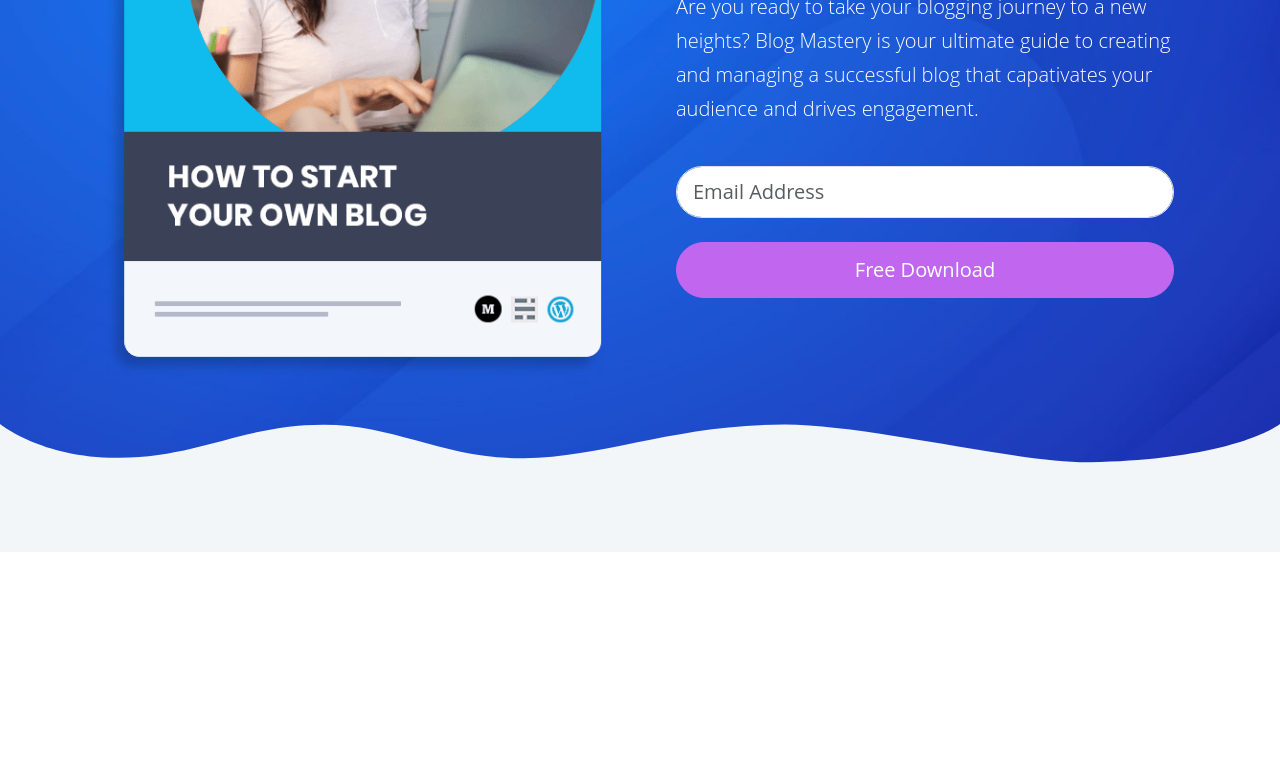
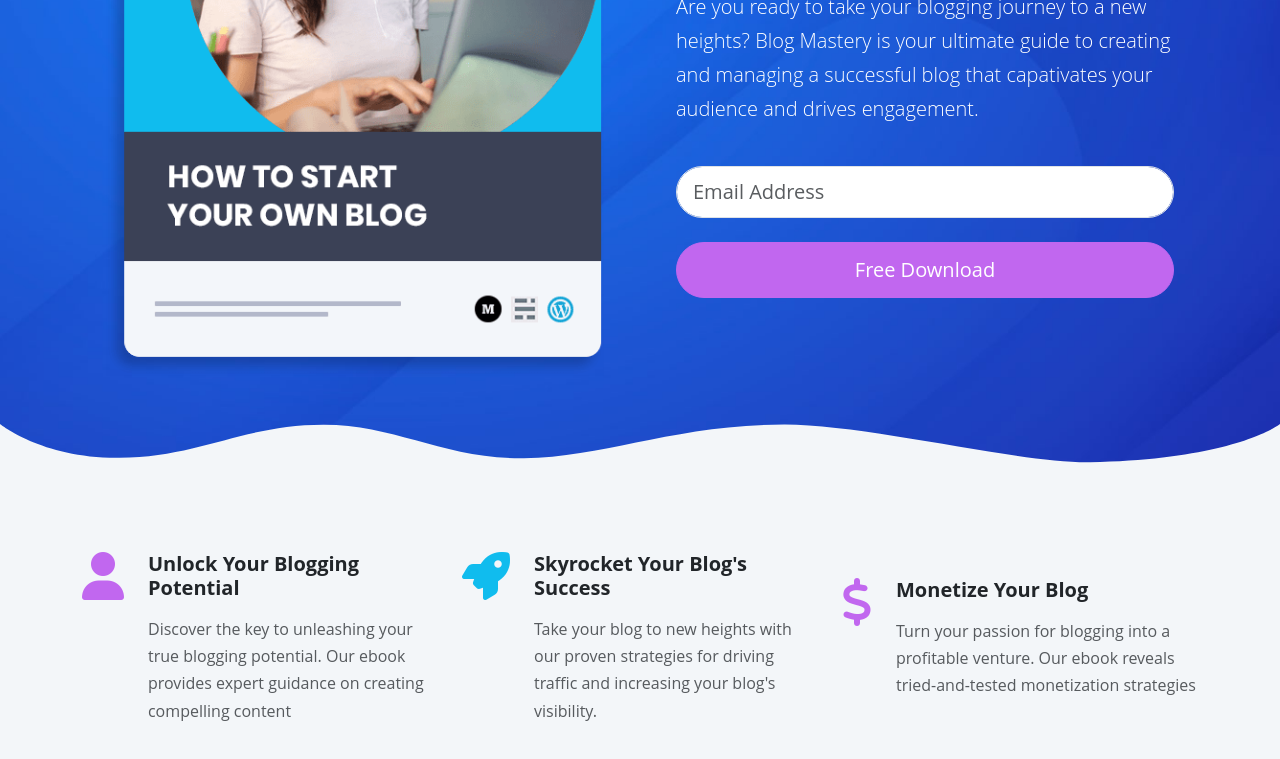
Before and after one commit to narmingeybullayeva/Bootstrap-4-websites, a website: page ebook-website/index.html in a window 1280 px wide. Shown: the part 433-1192 px from the top of the page. Before the commit the page ends 985 px from the top, so only its background shows below. Drawn offline with Linux system fonts and the light colour scheme.

Commit message:
Icon Section

```diff
--- a/ebook-website/index.html
+++ b/ebook-website/index.html
@@ -119,6 +119,49 @@
       </svg>
     </header>
 
+    <!-- Icons Section -->
+
+    <section class="icons bg-light pb-5">
+      <div class="container-xl">
+        <div class="row hstack g-4">
+
+          <div class="col-md-4 d-flex gap-4">
+            <i class="fas fa-user fa-3x text-primary"></i>
+            <div>
+              <h5 class="fw-bold">Unlock Your Blogging Potential</h5>
+              <p class="text-muted">
+                Discover the key to unleashing your true blogging potential. Our
+                ebook provides expert guidance on creating compelling content
+              </p>
+            </div>
+          </div>
+
+          <div class="col-md-4 d-flex gap-4">
+            <i class="fas fa-rocket fa-3x text-secondary"></i>
+            <div>
+              <h5 class="fw-bold">Skyrocket Your Blog's Success</h5>
+              <p class="text-muted">
+                Take your blog to new heights with our proven strategies for
+                driving traffic and increasing your blog's visibility.
+              </p>
+            </div>
+          </div>
+
+          <div class="col-md-4 d-flex gap-4">
+            <i class="fas fa-dollar fa-3x text-primary"></i>
+            <div>
+              <h5 class="fw-bold">Monetize Your Blog</h5>
+              <p class="text-muted">
+                Turn your passion for blogging into a profitable venture. Our
+                ebook reveals tried-and-tested monetization strategies
+              </p>
+            </div>
+          </div>
+
+        </div>
+      </div>
+    </section>
+
     <script src="js/bootstrap.bundle.min.js"></script>
     <script src="js/script.js"></script>
   </body>
--- a/ebook-website/scss/styles.scss
+++ b/ebook-website/scss/styles.scss
@@ -6,3 +6,16 @@
     background: url(../images/header-background.jpg) center center no-repeat;
     background-size: cover;
 }
+
+@media (max-width: 1000px){
+    .hero .image-container {
+        display: flex;
+        justify-content: center;
+    }
+
+    .hero .text-container {
+        text-align: center;
+    }
+
+
+}
```
Also changed, not shown: ebook-website/css/styles.css.
